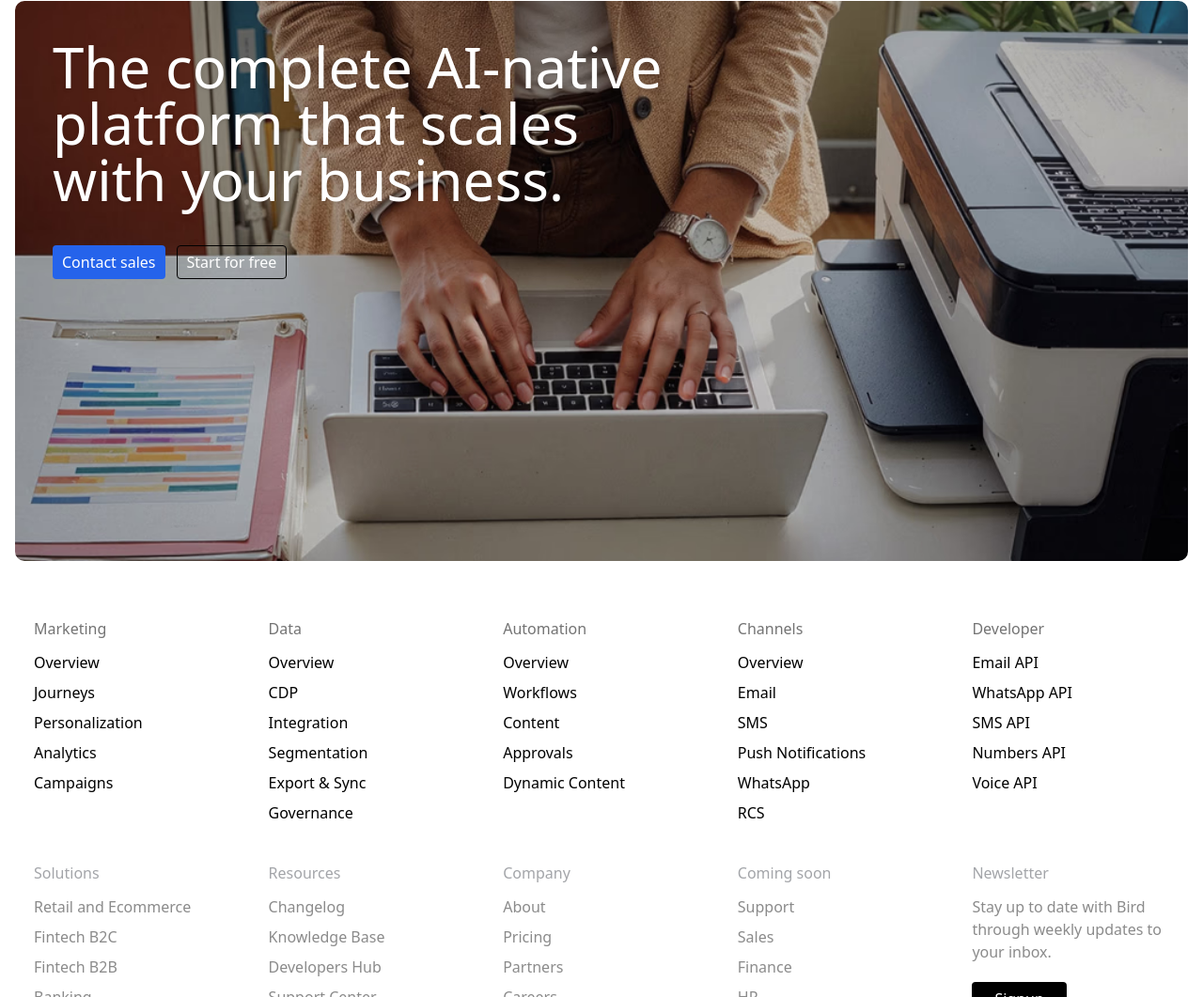
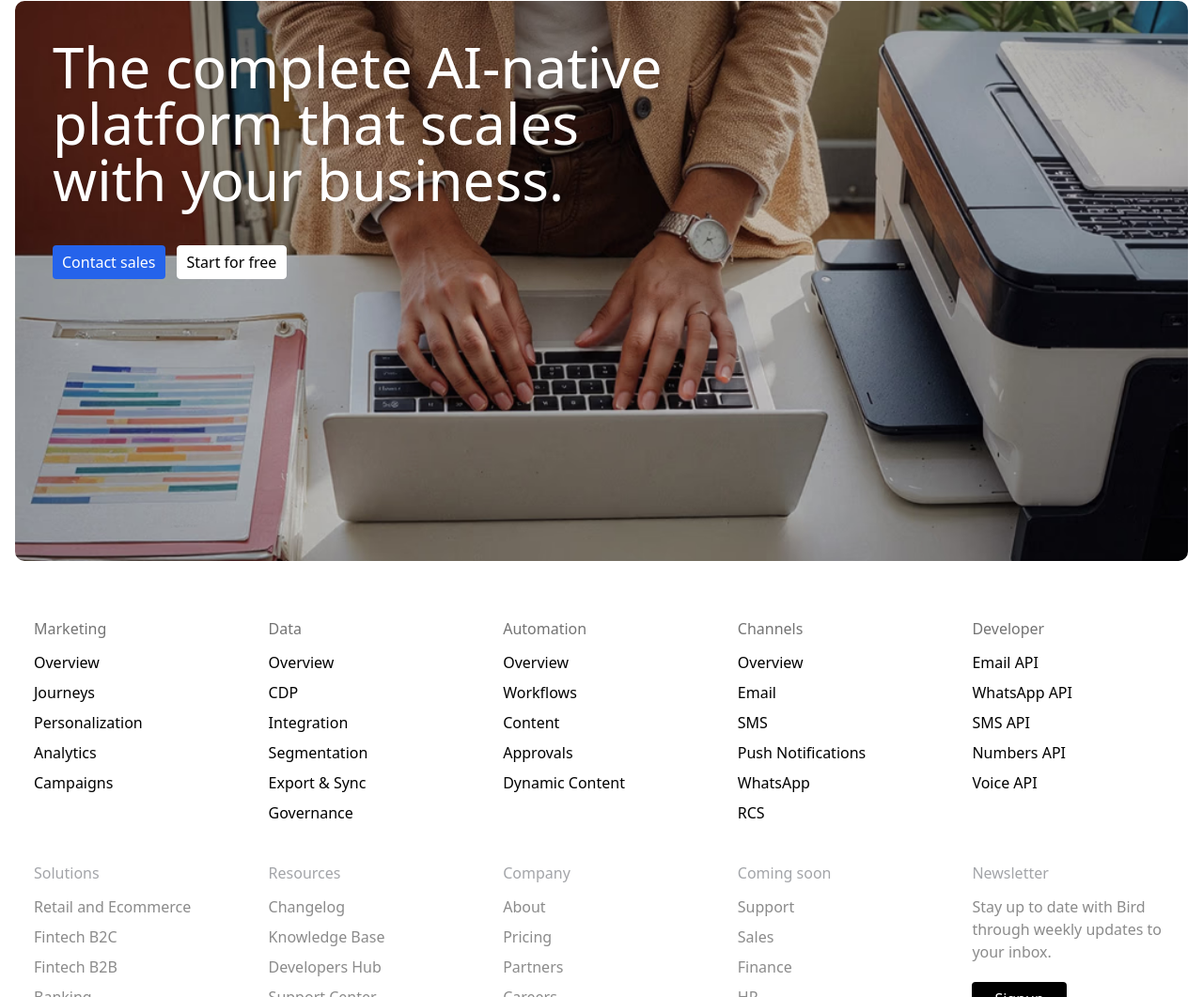
Before and after one commit to KammNOOK/Bird-Landing-Test-with-Tailwind, a website: page index.html in a window 1280 px wide. Shown: the part 8004-9065 px from the top of the page at 94% size. Drawn offline with Linux system fonts and the light colour scheme.

```diff
--- a/index.html
+++ b/index.html
@@ -346,7 +346,7 @@
     </h2>
     <div class="flex flex-wrap gap-3">
       <button class="bg-[#2563eb] text-white pt-[5px] pb-[5px] pl-2.5 pr-2.5 rounded">Contact sales</button>
-      <button class="border pt-[5px] pb-[5px] pl-2.5 pr-2.5  rounded border-black text-white">Start for free</button>
+      <button class="border pt-[5px] pb-[5px] pl-2.5 pr-2.5 bg-white rounded border-white text-black">Start for free</button>
     </div>
   </div>
 </section>
```
